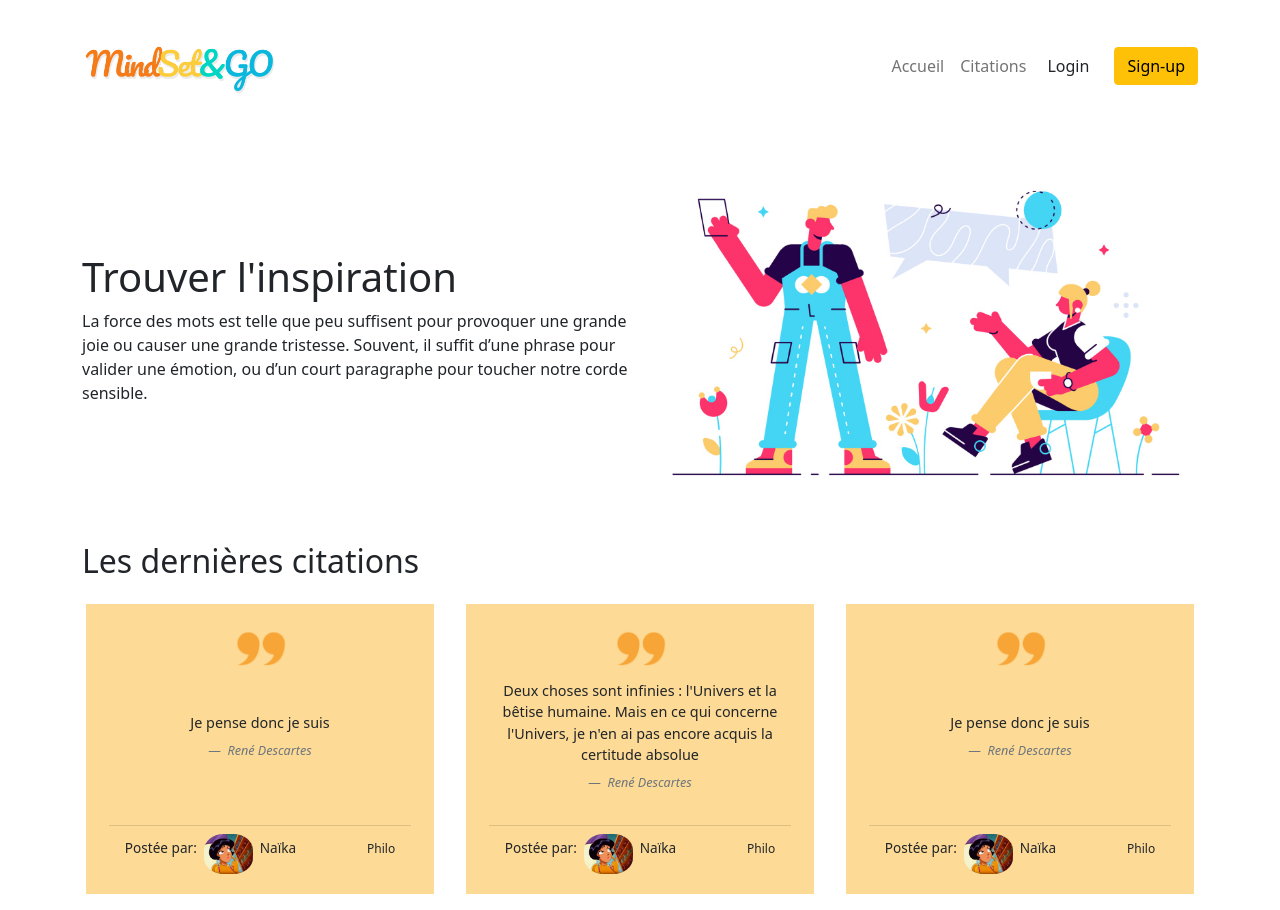
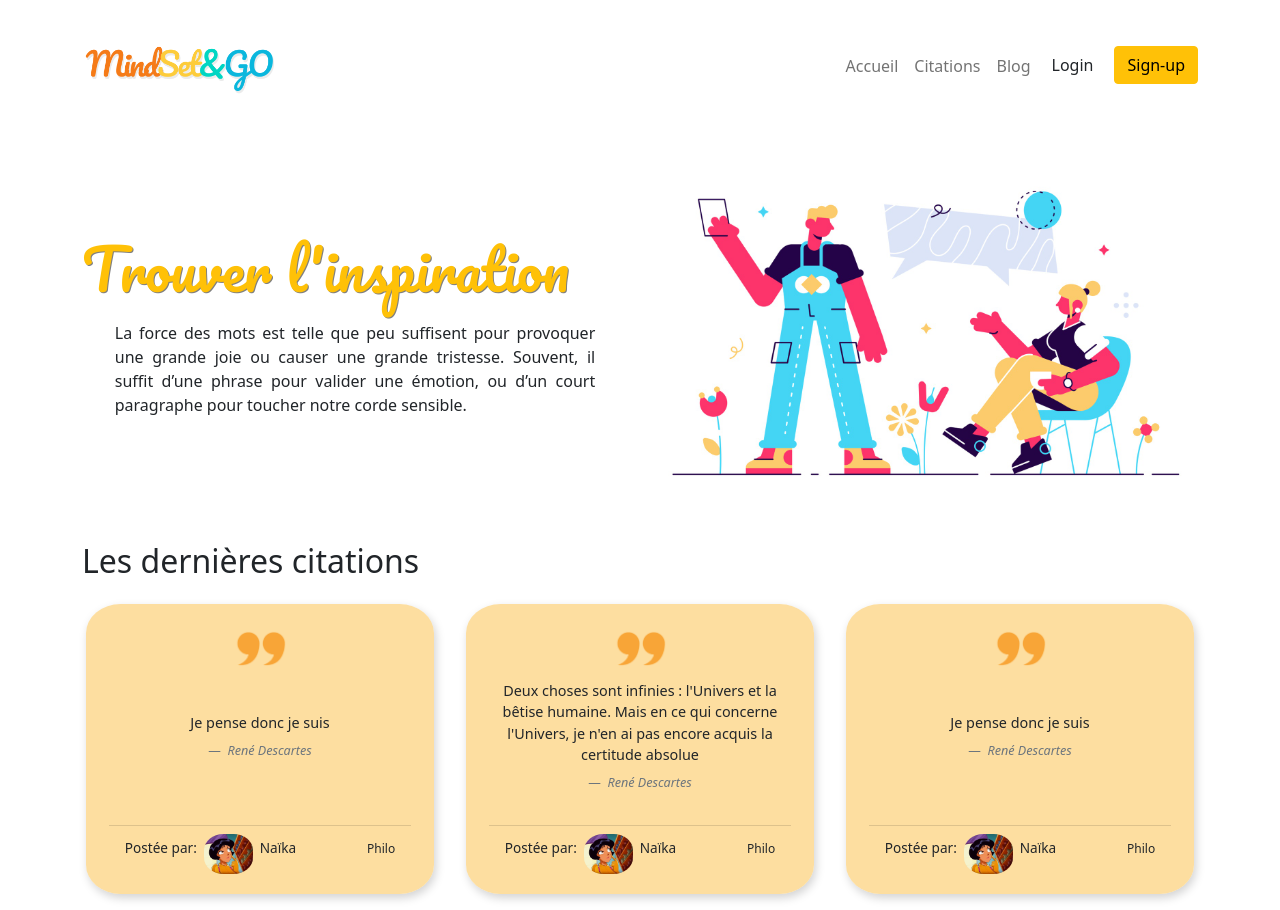
Before and after one commit to Naika35/mindsetandgo, a Symfony app: template templates/main/index.html.twig in a window 1280 px wide. Run offline with Twig, Linux system fonts and the light colour scheme; the template is opened without the code that fills it, so the values that code supplies are empty; some libraries are stand-ins or nearby versions.

Commit message:
feat(template): add font family and shadow card

```diff
--- a/public/css/style.css
+++ b/public/css/style.css
@@ -1,7 +1,7 @@
 
 :root{
 --my-orange:#f57b18;
---my-yellow: #FCCB6C;
+--my-yellow: #FFC107;
 --my-turquoise: #00D6C3;
 --my-blue: #0AB7DD;
 --my-gray: #DCE4F7;
@@ -13,10 +13,23 @@ blockquote{
     font-size: 90%;
     padding: 0 4% 0;
 }
+
 .logo-item {
     width: 12rem;
     padding: 0;
     margin: 0;
+}
+
+.banner h1{
+    color: var(--my-yellow);
+    font-weight: 400;
+    text-shadow:  1px 1px grey;
+    font-family: Pacifico;
+    font-size: 350%;
+}
+.banner p{
+    text-align: justify;
+    padding: 2% 6% 1%;
 }
 
 .last-quotes-title {
@@ -25,12 +38,14 @@ blockquote{
 }
 
 .card-body {
-    background-color: #fccc6cb7;
+    background-color: #fccc6ca4;
     display: flex;
     flex-direction: column;
     align-items: center;
     justify-content: space-between;
     padding: 2% 2% 1%;
+    box-shadow: 2px 4px 10px lightgrey;
+    border-radius: 10%;
 }
 
 
--- a/templates/base.html.twig
+++ b/templates/base.html.twig
@@ -10,6 +10,7 @@
 		{% block stylesheets %}
 			<link href="https://cdn.jsdelivr.net/npm/bootstrap@5.1.0/dist/css/bootstrap.min.css" rel="stylesheet" integrity="sha384-KyZXEAg3QhqLMpG8r+8fhAXLRk2vvoC2f3B09zVXn8CA5QIVfZOJ3BCsw2P0p/We" crossorigin="anonymous">
 			<link rel="stylesheet" href="css/style.css">
+			<link href="https://fonts.googleapis.com/css2?family=Pacifico&display=swap" rel="stylesheet">
 		{% endblock %}
 
 	</head>
@@ -39,12 +40,17 @@
 								<li class="nav-item">
 									<a href="#" class="nav-link px-2 ">Citations</a>
 								</li>
+								<li class="nav-item">
+									<a href="#" class="nav-link px-2 ">Blog</a>
+								</li>
+								{# <form class="col-12 col-lg-auto mb-3 mb-lg-0 me-lg-3" data-children-count="1"><input type="search" class="form-control form-control-dark" placeholder="Rechercher une citation" aria-label="Search"></form> #}
+								<li class="nav-item">
+									<button type="button" class="btn me-2">Login</button>
+								</li>
+								<li class="nav-item">
+									<button type="button" class="btn btn-warning">Sign-up</button>
+								</li>
 							</ul>
-							{# <form class="col-12 col-lg-auto mb-3 mb-lg-0 me-lg-3" data-children-count="1"><input type="search" class="form-control form-control-dark" placeholder="Rechercher une citation" aria-label="Search"></form> #}
-							<div class="text-end">
-								<button type="button" class="btn me-2">Login</button>
-								<button type="button" class="btn btn-warning">Sign-up</button>
-							</div>
 						</div>
 					</nav>
 
@@ -54,7 +60,7 @@
 			{# div container #}
 		</header>
 
-				{% block main %}{% endblock %}
+		{% block main %}{% endblock %}
 
 		<script src="https://code.jquery.com/jquery-3.5.1.slim.min.js" integrity="sha384-DfXdz2htPH0lsSSs5nCTpuj/zy4C+OGpamoFVy38MVBnE+IbbVYUew+OrCXaRkfj" crossorigin="anonymous"></script>
 		<script src="https://cdn.jsdelivr.net/npm/bootstrap@4.6.0/dist/js/bootstrap.bundle.min.js" integrity="sha384-Piv4xVNRyMGpqkS2by6br4gNJ7DXjqk09RmUpJ8jgGtD7zP9yug3goQfGII0yAns" crossorigin="anonymous"></script>
--- a/templates/main/index.html.twig
+++ b/templates/main/index.html.twig
@@ -5,7 +5,7 @@
 
 {% block main %}
 	<main>
-		<section class=>
+		<section class="banner">
 			<div class="container">
 				<div class="row align-items-center justify-content-center">
 
```
